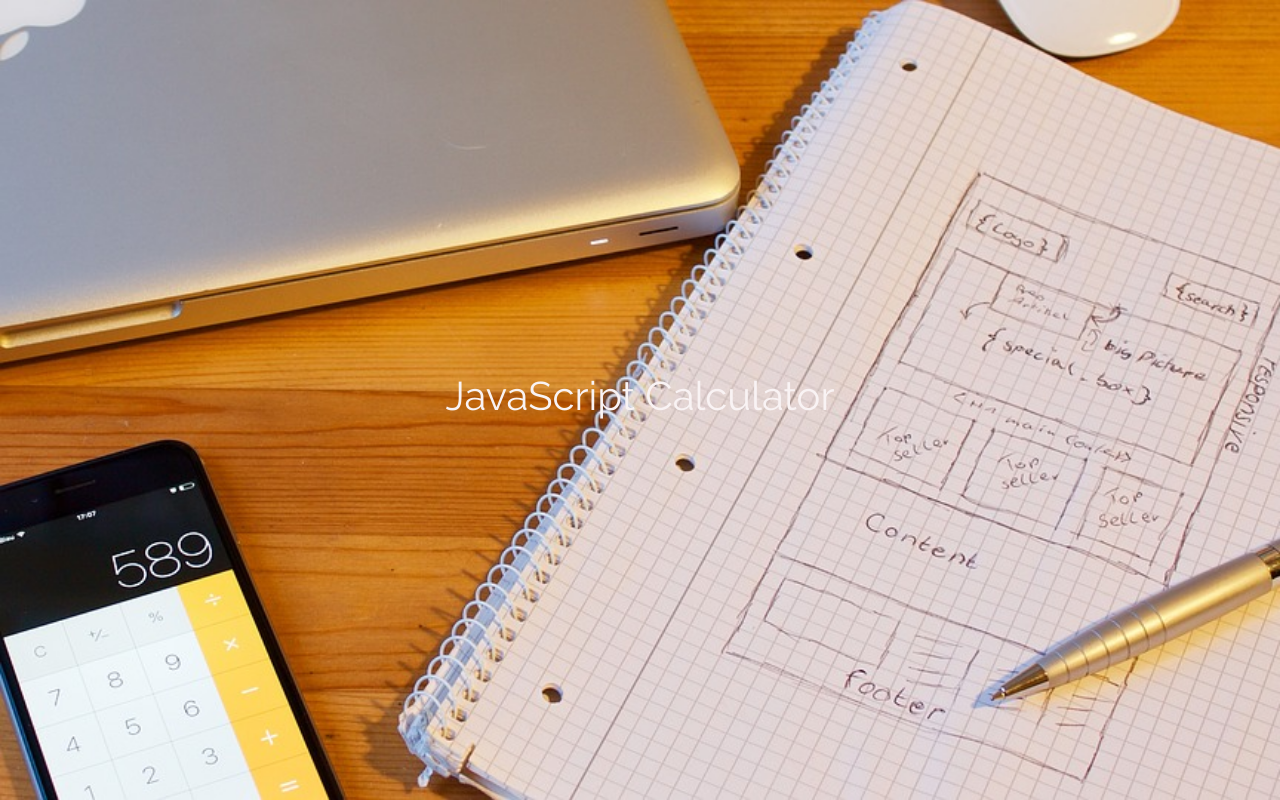
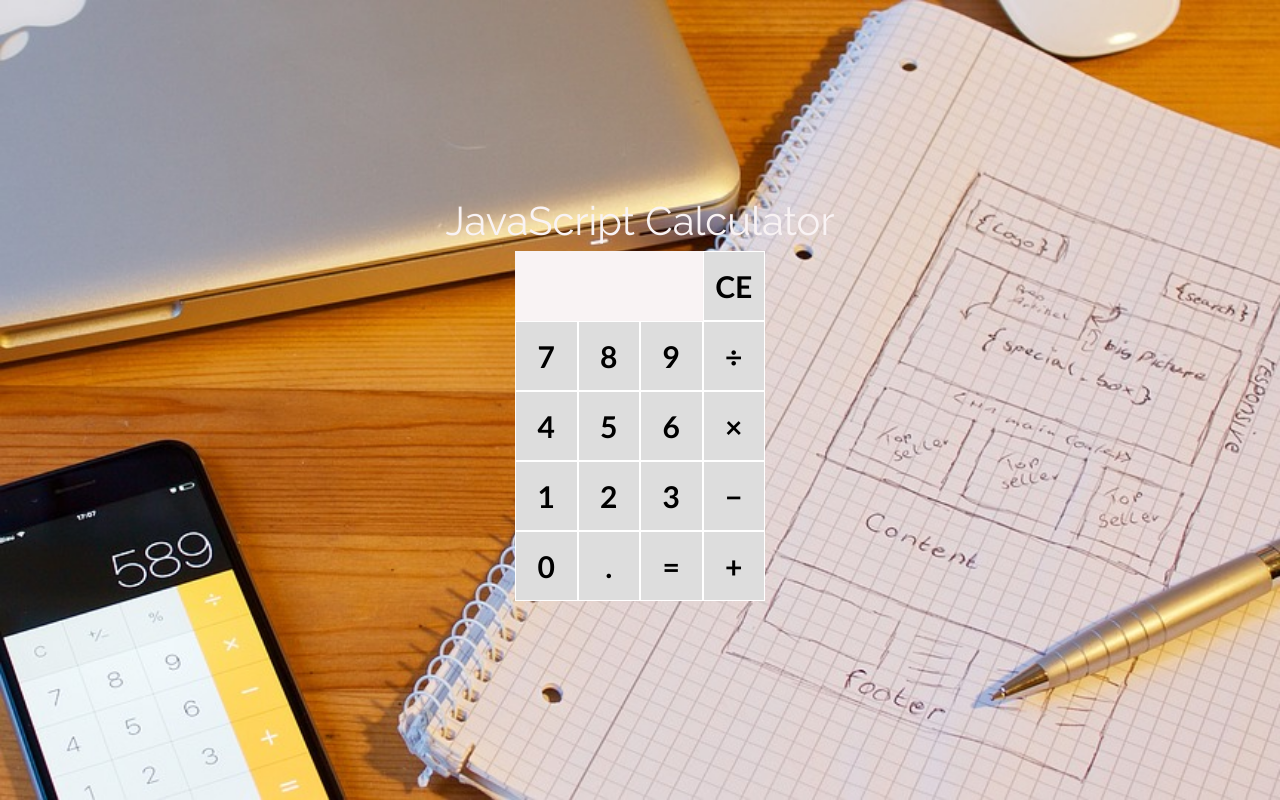
Before and after one commit to ziaongit/JavaScript-Calculator, a plain HTML site: page index.html in a window 1280 px wide. Drawn offline with nearby package versions, Linux system fonts and the light colour scheme.

Commit message:
Template added

```diff
--- a/index.html
+++ b/index.html
@@ -18,6 +18,9 @@
         <div class="inner">
             <div class="content">
                 <h1>JavaScript Calculator</h1>
+                <div id="calculator">
+
+                </div>
             </div>
         </div>
     </section>
--- a/resources/css/style.css
+++ b/resources/css/style.css
@@ -40,3 +40,40 @@ html, body {
 /* =========================
     GENERAL END
 ===========================*/
+
+/* =========================
+  CALCULATOR BUTTON STAR
+===========================*/
+#calculator {
+    width: 250px;
+    height: 350px;
+    display: flex;
+    flex-direction: row;
+    flex-wrap: wrap;
+    margin: 0 auto;
+    font-family: 'Trebuchet MS', Arial, Helvetica, sans-serif;
+    font-size: 30px;
+    font-weight: bold;
+}
+.calculator-button {
+    width: 25%;
+    height: 20%;
+    background-color: #DDD;
+    border: 1px solid white;
+    outline: 0;
+    cursor: pointer;
+    font: inherit;
+}
+.calculator-display {
+    background-color: #F9F3F4;
+    width: 75%;
+    height: 20%;
+    text-align: right;
+    display: flex;
+    flex-direction: column;
+    justify-content: center;
+    box-sizing: border-box;
+}
+/* =========================
+  CALCULATOR BUTTON END
+===========================*/
--- a/resources/js/main.js
+++ b/resources/js/main.js
@@ -0,0 +1,117 @@
+let interfaceItems = [
+    {
+        text: '7',
+        value: 7,
+    },
+    {
+        text: '8',
+        value: 8,
+    },
+    {
+        text: '9',
+        value: 9,
+    },
+    {
+        text: '÷',
+        value: '/',
+    },
+    {
+        text: '4',
+        value: 4,
+    },
+    {
+        text: '5',
+        value: 5,
+    },
+    {
+        text: '6',
+        value: 6,
+    },
+    {
+        text: '×',
+        value: '*',
+    },
+    {
+        text: '1',
+        value: 1,
+    },
+    {
+        text: '2',
+        value: 2,
+    },
+    {
+        text: '3',
+        value: 3,
+    },
+    {
+        text: '−',
+        value: '-',
+    },
+    {
+        text: '0',
+        value: 0,
+    },
+    {
+        text: '.',
+        value: '.',
+    },
+    {
+        text: '=',
+        value: '=',
+    },
+    {
+        text: '+',
+        value: '+',
+    },
+];
+
+let currentExpression = '';
+let calculatorElement = document.getElementById('calculator');
+
+let display = document.createElement('div');
+display.classList.add('calculator-display');
+
+let clearButton = createButton('CE');
+
+function createButton(text) {
+    let b = document.createElement('button');
+    b.textContent = text;
+    b.classList.add('calculator-button');
+    return b;
+}
+
+calculatorElement.appendChild(display);
+
+calculatorElement.appendChild(clearButton);
+
+
+
+interfaceItems.forEach(function(item){
+    let b = createButton(item.text);
+
+    if(item.value === '='){
+        b.classList.add('equals');
+        b.addEventListener('click', function(){
+            currentExpression =''+ eval(currentExpression);
+            updateDisplay();
+        });
+    }else {
+        if(typeof item.value === 'number') {
+            b.classList.add('number');
+        }else if(item.value === '.') {
+            b.classList.add('decimal');
+        }else {
+            b.classList.add('operation');
+        }
+        b.addEventListener('click', function(){
+            currentExpression += '' + item.value;
+            updateDisplay();
+        });
+    }
+
+    calculatorElement.appendChild(b);
+});
+
+function updateDisplay() {
+    display.textContent = currentExpression.substring(0,9);
+}
```
